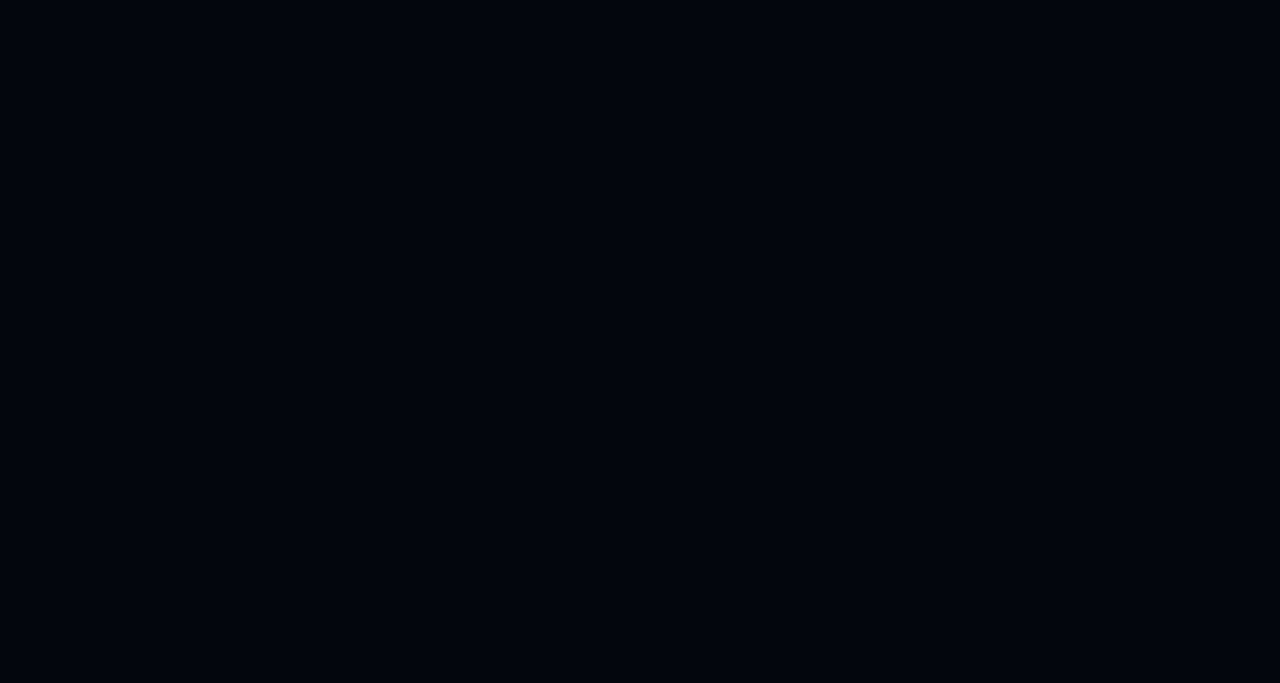
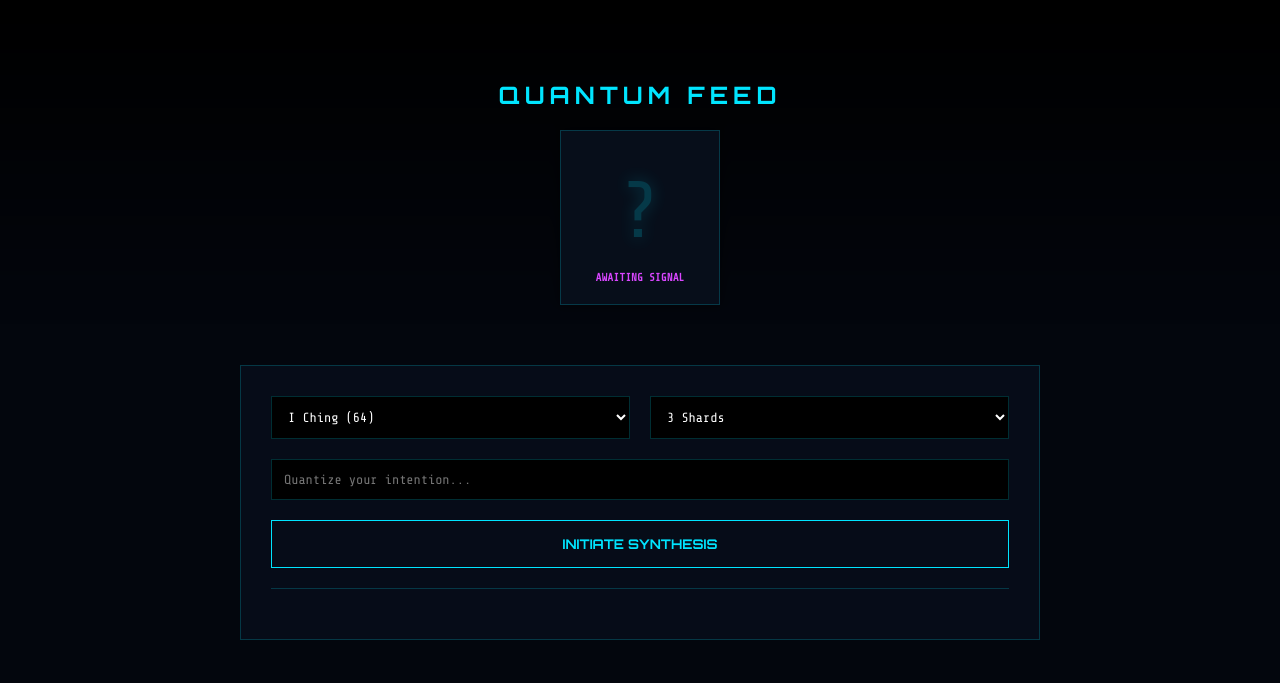
Before and after one commit to nassmm0001-art/OMENS, a plain HTML site: page OMENS/index.html in a window 1280 px wide. Drawn offline with nearby package versions, Linux system fonts and the light colour scheme.

Commit message:
Refactor index.html for improved layout and styles
Updated title and adjusted styles for visualization and control panel. Restored cursor visibility and modified canvas layering.

```diff
--- a/OMENS/index.html
+++ b/OMENS/index.html
@@ -3,7 +3,7 @@
 <head>
     <meta charset="UTF-8">
     <meta name="viewport" content="width=device-width, initial-scale=1.0">
-    <title>Omni-Oracle | Quantum Entropy Lab</title>
+    <title>Omni-Oracle | Quantum Lab</title>
     <link href="https://fonts.googleapis.com/css2?family=Share+Tech+Mono&family=Orbitron:wght@400;700&display=swap" rel="stylesheet">
     <style>
         :root {
@@ -13,47 +13,45 @@
             --magenta: #d946ff;
             --gold: #f0c674;
             --border: rgba(0, 229, 255, 0.2);
-            --border-glow: rgba(0, 229, 255, 0.5);
         }
 
-        * { cursor: none; box-sizing: border-box; }
-
+        /* 1. RESTORED CURSOR */
+        * { box-sizing: border-box; }
         body {
             background-color: var(--bg);
             color: #ffffff;
             font-family: 'Share Tech Mono', monospace;
             margin: 0;
+            padding: 0;
             min-height: 100vh;
-            display: flex;
-            flex-direction: column;
             overflow-x: hidden;
         }
 
+        /* 2. FIXED CANVAS LAYERING */
         #trail-canvas {
             position: fixed;
             top: 0; left: 0;
-            z-index: 9999;
+            z-index: 0; /* Behind everything */
             pointer-events: none;
         }
 
-        .visualization-area {
+        main {
+            position: relative;
+            z-index: 10; /* Above the canvas so buttons work */
             width: 100%;
-            padding: 40px 5%;
-            border-bottom: 1px solid var(--border);
-            background: rgba(0,0,0,0.3);
-            min-height: 38vh;
             display: flex;
             flex-direction: column;
             align-items: center;
         }
 
-        .section-label {
-            color: var(--cyan);
-            font-family: 'Orbitron', sans-serif;
-            font-size: 14px;
-            letter-spacing: 4px;
-            margin-bottom: 30px;
-            text-shadow: 0 0 10px var(--border-glow);
+        .visualization-area {
+            width: 100%;
+            padding: 60px 5% 20px;
+            background: linear-gradient(to bottom, #000, transparent);
+            min-height: 40vh;
+            display: flex;
+            flex-direction: column;
+            align-items: center;
         }
 
         #shard-grid {
@@ -65,49 +63,181 @@
             max-width: 1200px;
         }
 
+        /* 3. SHARD BOX VISUALS */
         .shard-box {
             background: var(--surface);
             border: 1px solid var(--border);
-            width: 170px;
-            min-height: 240px;
-            padding: 15px;
-            display: flex;
-            flex-direction: column;
-            align-items: center;
-            justify-content: center;
+            width: 160px;
+            padding: 20px;
             text-align: center;
-            transition: all 0.3s cubic-bezier(0.4, 0, 0.2, 1);
+            transition: 0.3s;
+            box-shadow: 0 0 10px rgba(0,0,0,0.5);
         }
 
-        .shard-box:hover {
-            border-color: var(--cyan);
-            box-shadow: 0 0 25px var(--border-glow);
-            transform: translateY(-5px) scale(1.02);
+        .shard-image {
+            width: 100%;
+            height: 120px;
+            object-fit: contain;
+            filter: brightness(0) saturate(100%) invert(80%) sepia(50%) saturate(5000%) hue-rotate(150deg);
+            margin-bottom: 15px;
         }
 
-        /* Remote Image Filter (Hologram Look) */
-        .shard-image {
-            width: 100%;
-            height: 130px;
-            object-fit: contain;
-            margin-bottom: 15px;
-            filter: brightness(0) saturate(100%) invert(80%) sepia(50%) saturate(5000%) hue-rotate(150deg);
-            opacity: 0.9;
-        }
-
-        /* I Ching Unicode Visuals */
         .hexagram-display {
-            font-size: 95px;
+            font-size: 80px;
             color: var(--cyan);
-            line-height: 1;
-            text-shadow: 0 0 20px var(--cyan), 0 0 40px var(--magenta);
-            height: 130px;
+            height: 120px;
             display: flex;
             align-items: center;
             justify-content: center;
+            text-shadow: 0 0 15px var(--cyan);
         }
 
-        .shard-name {
-            color: var(--magenta);
+        .shard-name { color: var(--magenta); font-size: 11px; font-weight: bold; }
+
+        /* 4. CONTROL PANEL */
+        .control-panel {
+            width: 90%;
+            max-width: 800px;
+            background: rgba(7, 14, 26, 0.9);
+            border: 1px solid var(--border);
+            padding: 30px;
+            margin: 40px 0;
+            backdrop-filter: blur(5px);
+        }
+
+        .ui-row { display: grid; grid-template-columns: 1fr 1fr; gap: 20px; margin-bottom: 20px; }
+
+        input, select {
+            background: #000;
+            border: 1px solid var(--border);
+            color: #fff;
+            padding: 12px;
+            font-family: inherit;
+        }
+
+        button {
+            width: 100%;
+            padding: 15px;
+            background: transparent;
+            border: 1px solid var(--cyan);
+            color: var(--cyan);
+            font-family: 'Orbitron', sans-serif;
             font-weight: bold;
-            font
+            cursor: pointer;
+            transition: 0.3s;
+        }
+
+        button:hover { background: var(--cyan); color: #000; }
+
+        #ai-output { margin-top: 20px; border-top: 1px solid var(--border); padding-top: 20px; }
+    </style>
+</head>
+<body>
+
+<canvas id="trail-canvas"></canvas>
+
+<main>
+    <div class="visualization-area">
+        <h2 style="font-family: 'Orbitron'; letter-spacing: 5px; color: var(--cyan);">QUANTUM FEED</h2>
+        <div id="shard-grid">
+            <div class="shard-box">
+                <div class="hexagram-display" style="opacity: 0.2;">?</div>
+                <div class="shard-name">AWAITING SIGNAL</div>
+            </div>
+        </div>
+    </div>
+
+    <div class="control-panel">
+        <div class="ui-row">
+            <select id="source-type">
+                <option value="iching">I Ching (64)</option>
+                <option value="tarot">Tarot (78)</option>
+                <option value="runes">Runes (24)</option>
+                <option value="astrology">Astrology</option>
+            </select>
+            <select id="shard-count">
+                <option value="1">1 Shard</option>
+                <option value="3" selected>3 Shards</option>
+                <option value="5">5 Shards</option>
+            </select>
+        </div>
+        <input type="text" id="user-question" placeholder="Quantize your intention..." style="width:100%; margin-bottom: 20px;">
+        <button onclick="runSynthesis()">INITIATE SYNTHESIS</button>
+        <div id="ai-output"></div>
+    </div>
+</main>
+
+<script>
+    // ... (Keep the REPOS lists from the previous version) ...
+    const REPOS = {
+        tarot: ["The Fool", "The Magician", "The High Priestess", "The Empress", "The Emperor", "The Hierophant", "The Lovers", "The Chariot", "Strength", "The Hermit", "Wheel of Fortune", "Justice", "The Hanged Man", "Death", "Temperance", "The Devil", "The Tower", "The Star", "The Moon", "The Sun", "Judgement", "The World"], // truncated for space
+        runes: ["Fehu", "Uruz", "Thurisaz", "Ansuz", "Raidho", "Kenaz", "Gebo", "Wunjo", "Hagalaz", "Nauthiz", "Isa", "Jera", "Eihwaz", "Perthro", "Algiz", "Sowilo", "Tiwaz", "Berkano", "Ehwaz", "Mannaz", "Laguz", "Ingwaz", "Dagaz", "Othala"],
+        iching: ["1. Qian (The Creative)", "2. Kun (The Receptive)", "3. Zhun (Initial Difficulty)", "4. Meng (Youthful Folly)"], // truncated
+        astrology: ["Sun", "Moon", "Mercury", "Venus", "Mars", "Jupiter", "Saturn", "Aries", "Taurus", "Gemini", "Cancer", "Leo", "Virgo", "Libra", "Scorpio", "Sagittarius", "Capricorn", "Aquarius", "Pisces"]
+    };
+
+    function getRemoteURL(folder, name) {
+        const clean = name.toLowerCase().trim().replace(/[.\(\)]/g, '').replace(/\s+/g, '-');
+        if (folder === 'tarot') return `https://raw.githubusercontent.com/sergiopiccinelli/tarot-cards/master/dist/img/${clean}.png`;
+        if (folder === 'runes') return `https://raw.githubusercontent.com/mizofaye/runes/master/svg/${clean}.svg`;
+        if (folder === 'astrology') return `https://raw.githubusercontent.com/travisyunis/astrology_icons/master/icons/svg/${clean}.svg`;
+        return "";
+    }
+
+    async function runSynthesis() {
+        const grid = document.getElementById('shard-grid');
+        const output = document.getElementById('ai-output');
+        const type = document.getElementById('source-type').value;
+        const count = parseInt(document.getElementById('shard-count').value);
+
+        grid.innerHTML = "";
+        output.innerHTML = "Establishing Quantum Link...";
+
+        // Simulation of entropy selection
+        for(let i=0; i<count; i++) {
+            const list = REPOS[type];
+            const val = list[Math.floor(Math.random() * list.length)];
+
+            let visual = "";
+            if(type === 'iching') {
+                const hexNum = parseInt(val.split(".")[0]) - 1;
+                visual = `<div class="hexagram-display">${String.fromCharCode(19904 + hexNum)}</div>`;
+            } else {
+                visual = `<img src="${getRemoteURL(type, val)}" class="shard-image" onerror="this.src='https://via.placeholder.com/150/00e5ff/000000?text=ICON';">`;
+            }
+
+            grid.innerHTML += `
+                <div class="shard-box">
+                    ${visual}
+                    <div class="shard-name">${val}</div>
+                </div>
+            `;
+        }
+        output.innerHTML = "Synthesis complete. Interpretation engine offline (Awaiting Backend).";
+    }
+
+    // CANVAS FIX
+    const canvas = document.getElementById('trail-canvas');
+    const ctx = canvas.getContext('2d');
+    function resize() { canvas.width = window.innerWidth; canvas.height = window.innerHeight; }
+    window.addEventListener('resize', resize); resize();
+
+    let particles = [];
+    window.addEventListener('mousemove', (e) => {
+        for(let i=0; i<3; i++) particles.push({ x: e.clientX, y: e.clientY, life: 1.0 });
+    });
+
+    function animate() {
+        ctx.clearRect(0,0,canvas.width, canvas.height);
+        particles.forEach((p, i) => {
+            p.life -= 0.02;
+            ctx.fillStyle = `rgba(0, 229, 255, ${p.life})`;
+            ctx.fillRect(p.x, p.y, 2, 2);
+        });
+        particles = particles.filter(p => p.life > 0);
+        requestAnimationFrame(animate);
+    }
+    animate();
+</script>
+</body>
+</html>
```
